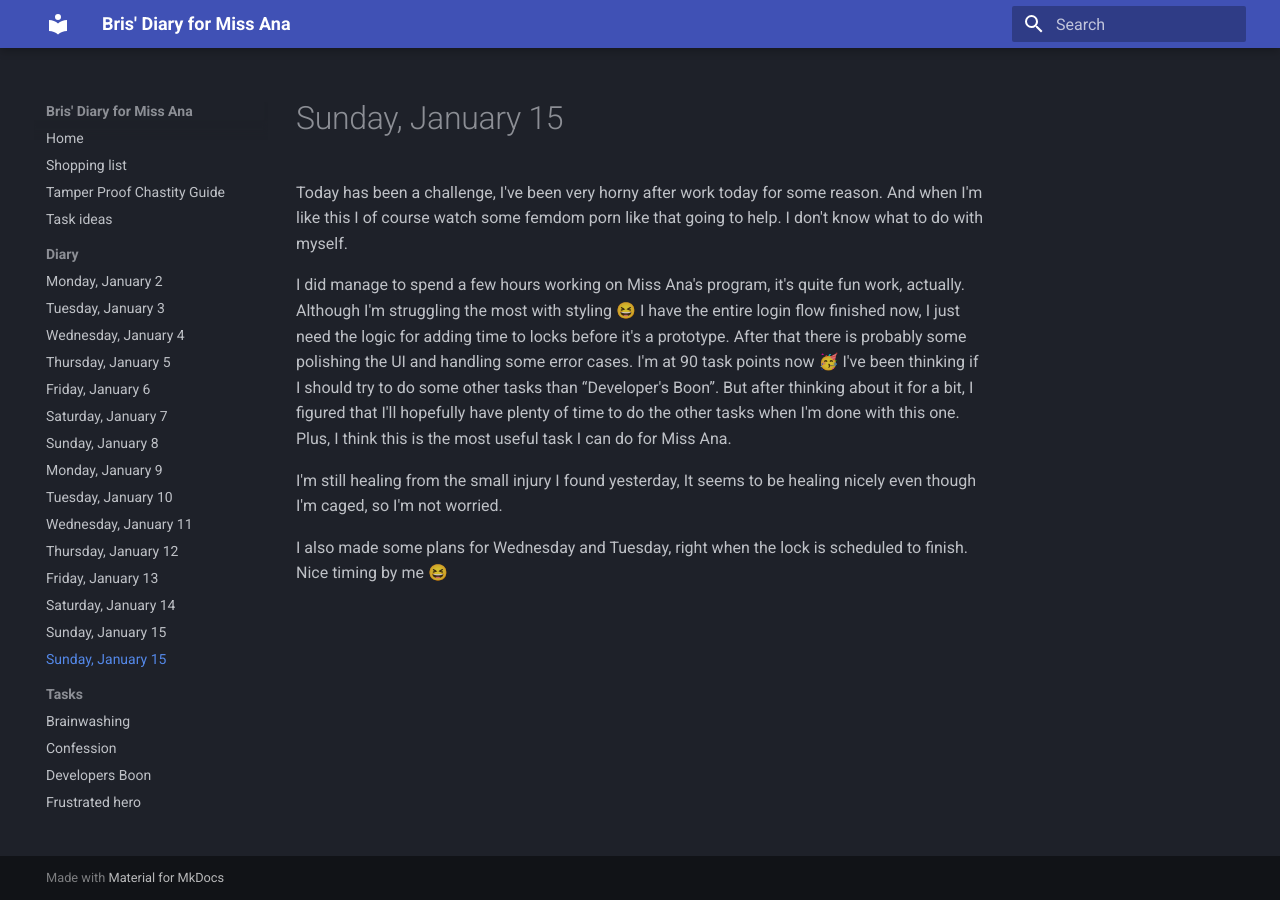
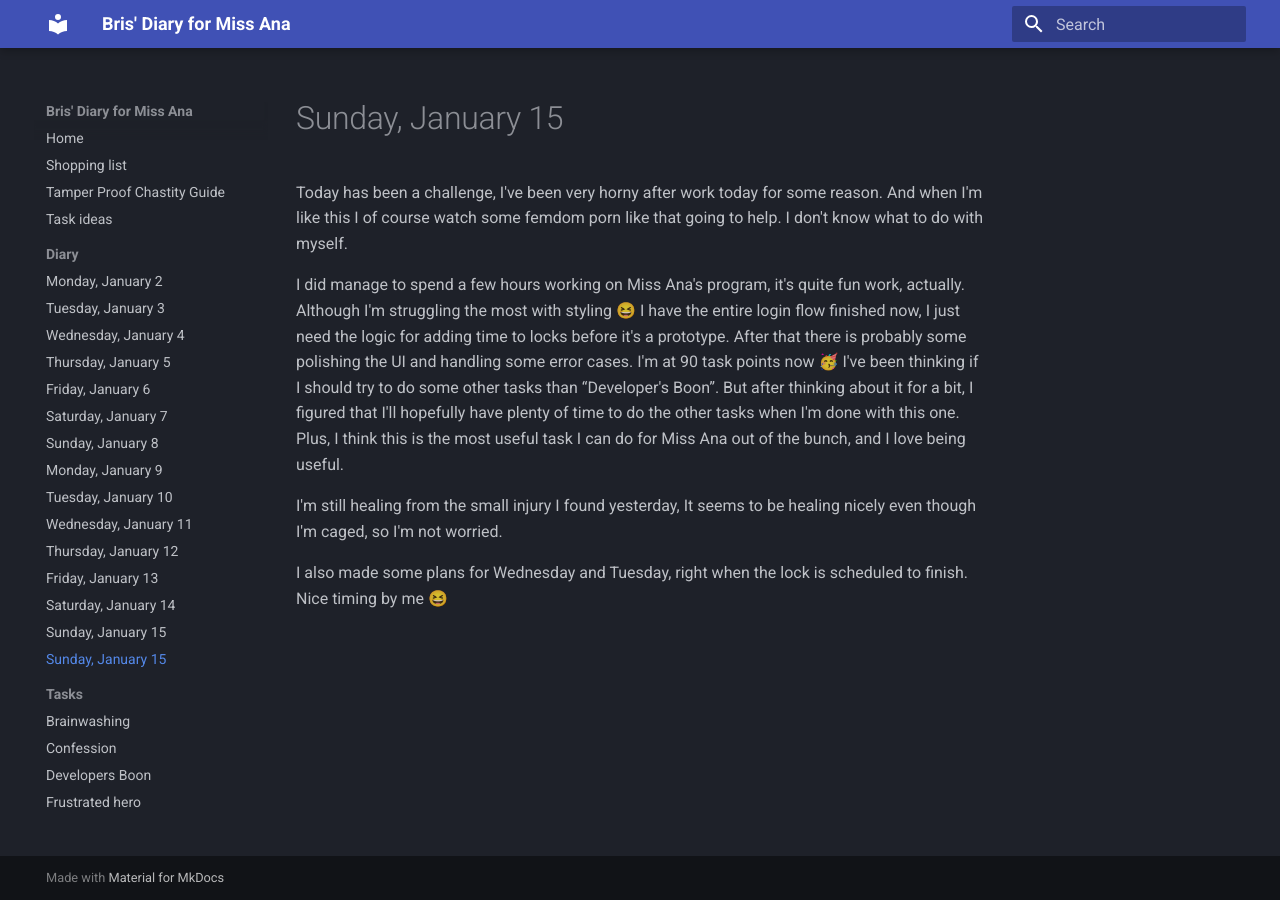
Before and after one commit to bris00/DFMA, an MkDocs documentation site: the page built from diary/Diary/2023-01-16.md, in a window 1280 px wide. Built offline with MkDocs 1.6.1 and Material for MkDocs 9.7.7, drawn with Linux system fonts in a browser that asks for light colours.

Commit message:
vault backup: 2023-01-17 00:00:31
Affected files:
diary/Diary/2023-01-16.md

```diff
--- a/diary/Diary/2023-01-16.md
+++ b/diary/Diary/2023-01-16.md
@@ -8,7 +8,7 @@ tags:
 
 Today has been a challenge, I've been very horny after work today for some reason. And when I'm like this I of course watch some femdom porn like that going to help. I don't know what to do with myself.
 
-I did manage to spend a few hours working on Miss Ana's program, it's quite fun work, actually. Although I'm struggling the most with styling 😆 I have the entire login flow finished now, I just need the logic for adding time to locks before it's a prototype. After that there is probably some polishing the UI and handling some error cases. I'm at 90 task points now 🥳 I've been thinking if I should try to do some other tasks than “Developer's Boon”. But after thinking about it for a bit, I figured that I'll hopefully have plenty of time to do the other tasks when I'm done with this one. Plus, I think this is the most useful task I can do for Miss Ana.
+I did manage to spend a few hours working on Miss Ana's program, it's quite fun work, actually. Although I'm struggling the most with styling 😆 I have the entire login flow finished now, I just need the logic for adding time to locks before it's a prototype. After that there is probably some polishing the UI and handling some error cases. I'm at 90 task points now 🥳 I've been thinking if I should try to do some other tasks than “Developer's Boon”. But after thinking about it for a bit, I figured that I'll hopefully have plenty of time to do the other tasks when I'm done with this one. Plus, I think this is the most useful task I can do for Miss Ana out of the bunch, and I love being useful.
 
 I'm still healing from the small injury I found yesterday, It seems to be healing nicely even though I'm caged, so I'm not worried.
 
```
